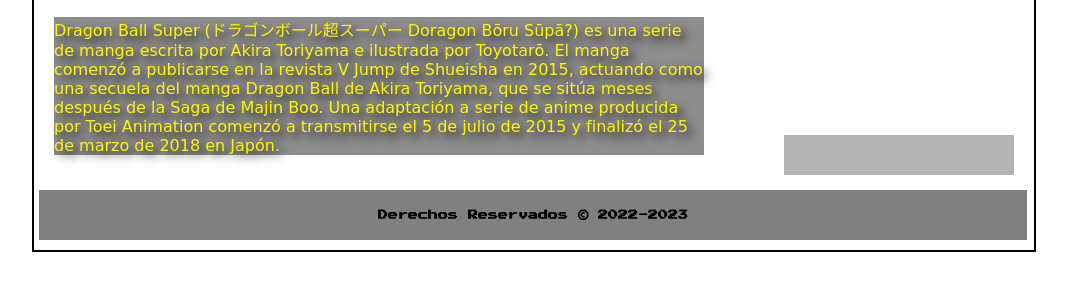
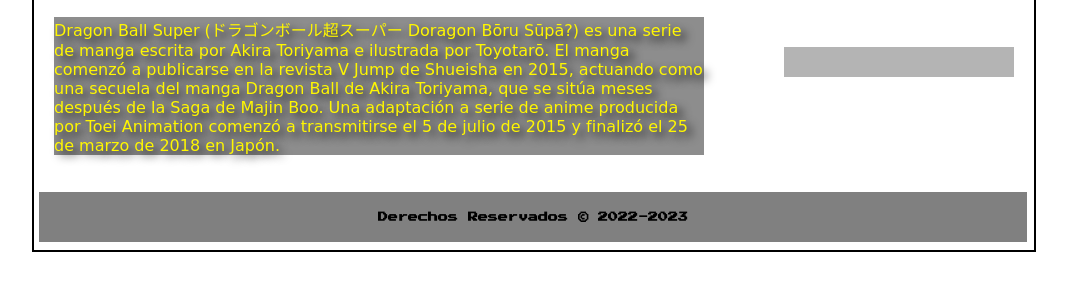
Before and after one commit to JCelorioDev/Tarea1, a plain HTML site: page ejercicios 3/index.html in a window 1280 px wide. Shown: the part 122-412 px from the top of the page, without its empty margins (106-1173 px from the left). Drawn offline with Linux system fonts and the light colour scheme; a web font is replaced by a local one.

Commit message:
actualizacion 3.0

```diff
--- a/ejercicios 3/css/estilo.css
+++ b/ejercicios 3/css/estilo.css
@@ -52,7 +52,7 @@ nav {
     width: 988px;
     position: relative;
     left: 5px;
-    top: 15px;
+    top: 27px;
 }
 
 .pie__h4 {
@@ -79,9 +79,10 @@ section p{
 .Caja {
     background-color: rgb(180, 180, 180);
     width: 230px;
-    height: 40px;
+    height: 30px;
     position: relative;
     left: 750px;
+    top: -88px;
 }
 
 header h1{
```
